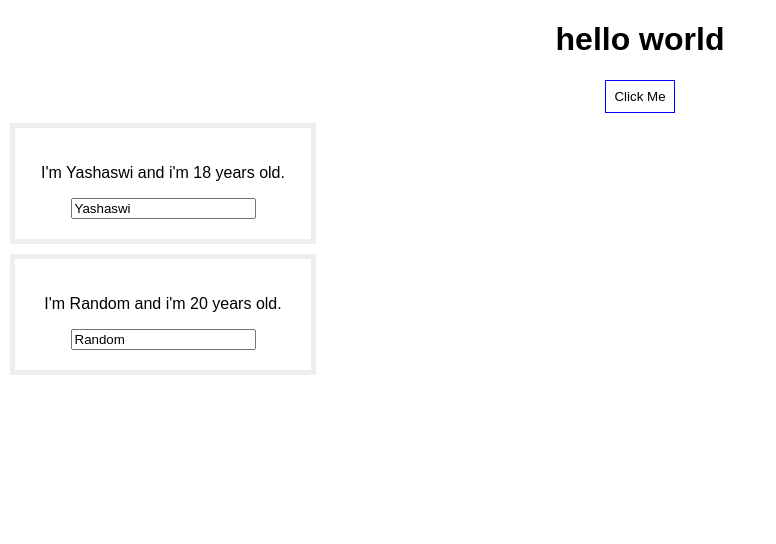
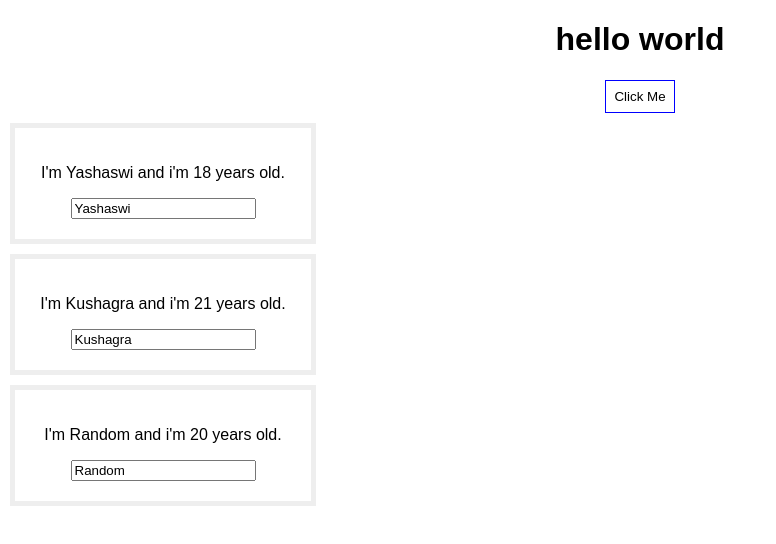
Before and after one commit to 4444yashaswi/react-complete-guide, a React (Create React App) app in the folder react-first/: page / in a window 1280 px wide. Both pictures are taken after a click on the button "Click Me". Shown: the top 544 px of the page, without its empty margins (0-776 px from the left). Built offline with nearby package versions, Linux system fonts and the light colour scheme.

Commit message:
Partially working dynamic 'persons part' in the app added

```diff
--- a/react-first/src/App.js
+++ b/react-first/src/App.js
@@ -5,14 +5,32 @@
 class App extends Component {
   state = {
     persons : [
-              {name: "Yashaswi", age: 18},
-              {name: "Random", age: 20}
+              {id: "ab1", name: "Yashaswi", age: 18},
+              {id: "ab2", name: "Kushagra", age: 21},
+              {id: "ab3", name: "Random", age: 20}
         ],
     showPerson: false
   }
 
+  nameChangedHandler = (event , id) => {
+    const personIndex = this.state.persons.findIndex(p => {
+      return p.id === id;
+    });
+
+    const person = {
+      ...this.state.persons[personIndex]
+    };
+
+    person.name = event.targate.value;
+
+    const persons = [...this.state.persons];
+    persons[personIndex] = person;
+
+    this.setState({persons: persons});
+  }
+
   deletePersonHandler = (personIndex) => {
-    const persons=this.state.persons;
+    const persons=[...this.state.persons];
     persons.splice(personIndex,1);
     this.setState({persons: persons})
   }
@@ -32,8 +50,10 @@
             this.state.persons.map((person , index) => {
               return <Person
               clicked = {() => this.deletePersonHandler(index)}
-              name= {person.name}
-              age= {person.age} />
+              name = {person.name}
+              age = {person.age}
+              key = {person.id}
+              changed = {(event) => this.nameChangedHandler(event , person.id)} />
             })
           }
           </div>
--- a/react-first/src/Person/Person.js
+++ b/react-first/src/Person/Person.js
@@ -5,7 +5,7 @@
 	return <div className = 'Person'>
 		<p onClick={props.clicked}>I'm {props.name} and i'm {props.age} years old.</p>
 		<p>{props.children}</p>
-		<input type="text" onChange={props.valChange} value={props.name}/>
+		<input type="text" onChange={props.changed} value={props.name}/>
 	</div>
 }
 
```
